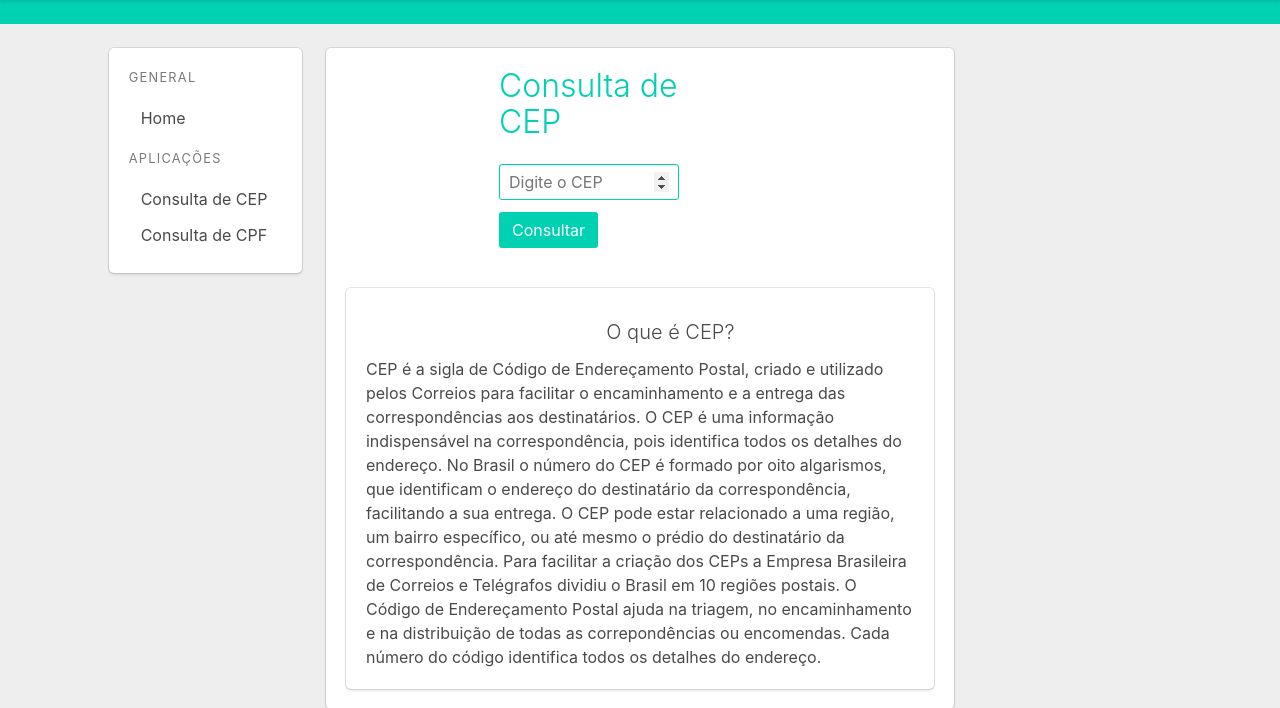
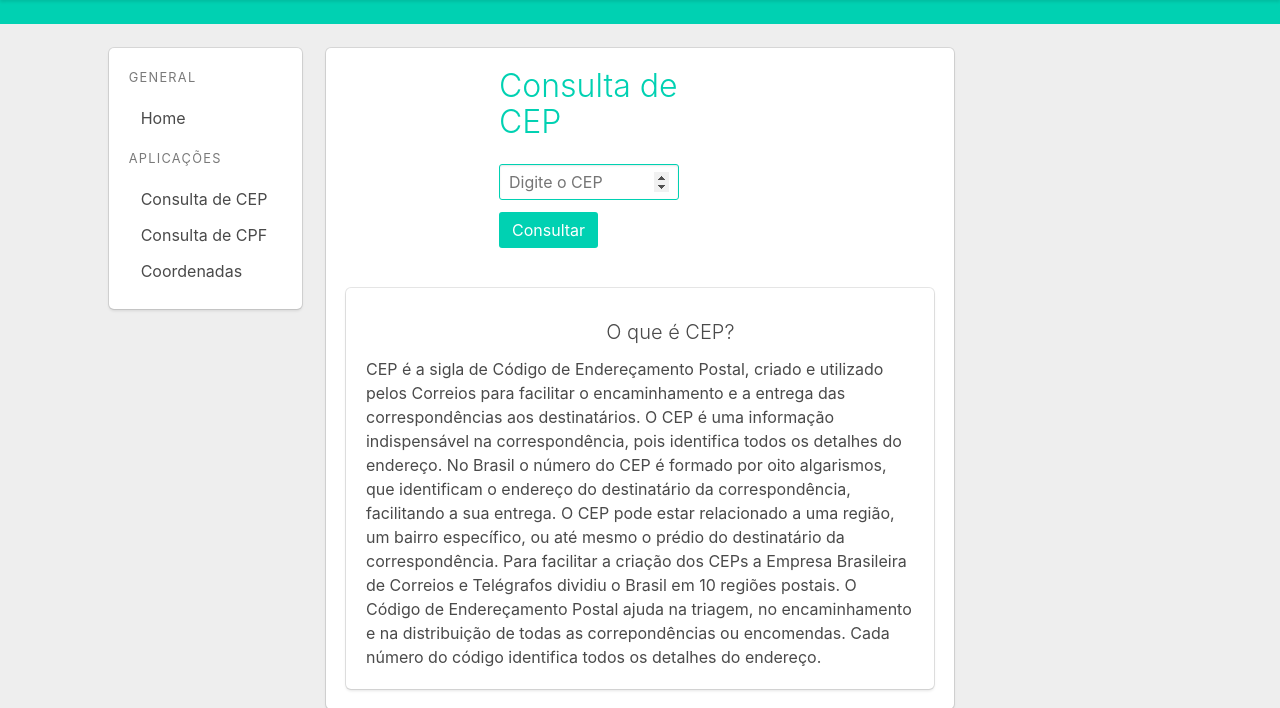
Before and after one commit to adaltopicotti/blog, a Django app: page /application/cep/ in a window 1280 px wide; the page is wider, and only the part inside the window is pictured. Shown: the part 52-760 px from the top of that part. Run offline with Django 3.2, Linux system fonts and the light colour scheme; grey boxes are pictures that could not be loaded.

Commit message:
Update base.html

```diff
--- a/blog/templates/blog/base.html
+++ b/blog/templates/blog/base.html
@@ -91,7 +91,7 @@
             <ul class="menu-list">
               <li><a href="{% url 'cep' %}">Consulta de CEP</a></li>
               <li><a href="{% url 'cpf' %}">Consulta de CPF</a></li>
-              <!--<li><a href="{% url 'coordinate' %}">Coordenadas</a></li>-->
+              <li><a href="{% url 'coordinate' %}">Coordenadas</a></li>
             </ul>
             {% if user.is_authenticated %}
             <p class="menu-label">
```
